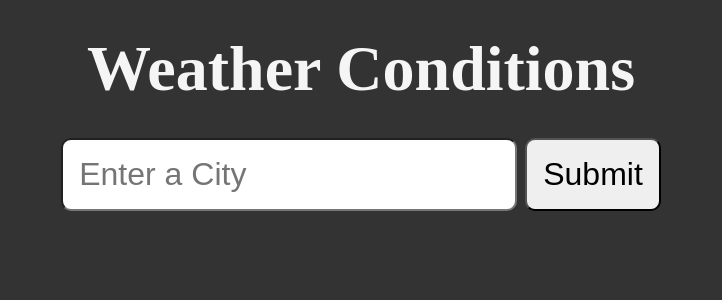
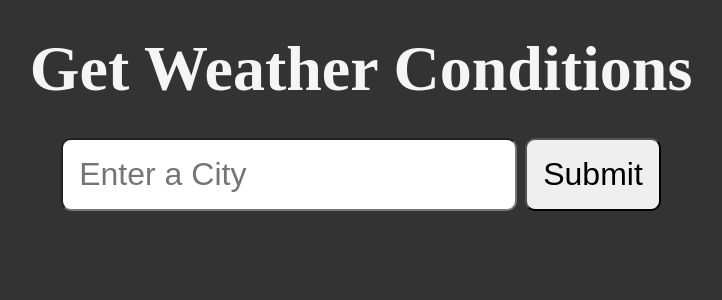
Before and after one commit to MuhammadHammad02/Flask-Weather-App, a Flask app: page / in a window 1280 px wide. Shown: the top 300 px of the page, without its empty margins (279-1001 px from the left). Run offline with Flask 3, Linux system fonts and the light colour scheme.

Commit message:
first commit

```diff
--- a/app.py
+++ b/server.py
@@ -1,6 +1,6 @@
 from flask import Flask, render_template, request
 from weather import get_current_weather
-
+from waitress import serve
 
 app = Flask(__name__)
 
@@ -36,4 +36,4 @@ def get_weather():
 
 
 if __name__ == "__main__":
-   app.run (debug=True , port=8000)
+    serve(app, host="0.0.0.0", port=8000)
--- a/templates/index.html
+++ b/templates/index.html
@@ -1,17 +1,19 @@
 <!DOCTYPE html>
 <html lang="en">
+
 <head>
     <meta charset="UTF-8">
     <meta name="viewport" content="width=device-width, initial-scale=1.0">
-    <title>Weather Conditions</title>
-    <link href="{{ url_for('static', filename='styles/style.css')}}" rel="stylesheet"/>
+    <title>Get Weather Conditions</title>
+    <link href="{{ url_for('static', filename='styles/style.css') }}" rel="stylesheet" />
 </head>
+
 <body>
-    <h1>Weather Conditions</h1>
+    <h1>Get Weather Conditions</h1>
     <form action="/weather">
         <input type="text" name="city" id="city" placeholder="Enter a City" />
         <button type="submit">Submit</button>
     </form>
+</body>
 
-</body>
 </html>
--- a/weather.py
+++ b/weather.py
@@ -6,7 +6,7 @@ import os
 load_dotenv()
 
 
-def get_current_weather(city="Karachi City"):
+def get_current_weather(city="Kansas City"):
 
     request_url = f'http://api.openweathermap.org/data/2.5/weather?appid={os.getenv("API_KEY")}&q={city}&units=imperial'
 
```
